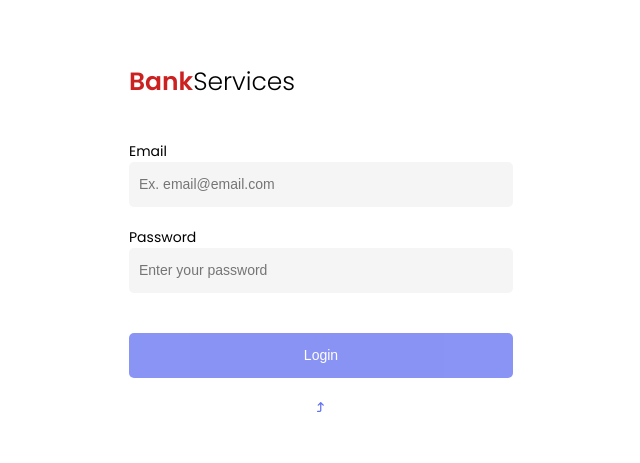
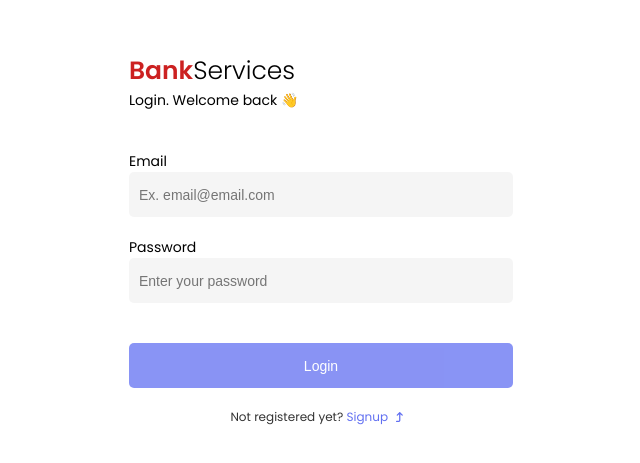
Before and after one commit to Thiago-S-Sousa/BankServices, an Angular app: page /login in a window 1280 px wide. Shown: the part 161-624 px from the top of the page, without its empty margins (319-959 px from the left). Built offline with nearby package versions, Linux system fonts and the light colour scheme.

Commit message:
feat: Applying dynamic routes to the main layout

```diff
--- a/src/app/components/login-layout-structure/login-layout-structure.component.html
+++ b/src/app/components/login-layout-structure/login-layout-structure.component.html
@@ -17,7 +17,9 @@
     </button>
     <p>
       {{ problem
-      }}<span>{{ solution }}<fa-icon [icon]="faArrowTurnUp"></fa-icon></span>
+      }}<span [routerLink]="link"
+        >{{ solution }}<fa-icon [icon]="faArrowTurnUp"></fa-icon
+      ></span>
     </p>
   </section>
 </main>
--- a/src/app/components/login-layout-structure/login-layout-structure.component.ts
+++ b/src/app/components/login-layout-structure/login-layout-structure.component.ts
@@ -10,6 +10,7 @@ export class LoginLayoutStructureComponent {
   @Input() subTitle: string = '';
   @Input() problem: string = '';
   @Input() solution: string = '';
+  @Input() link: string = '';
   @Input() disabledBtn: boolean = true;
   @Output('submit') onSubmit = new EventEmitter();
 
--- a/src/app/pages/login/login.component.html
+++ b/src/app/pages/login/login.component.html
@@ -1,5 +1,8 @@
 <app-login-layout-structure
-  title="Login"
+  subTitle="Login. Welcome back 👋"
+  problem="Not registered yet? "
+  solution="Signup"
+  link="/signup"
   (submit)="submit()"
   [disabledBtn]="!loginForm.valid"
 >
```
